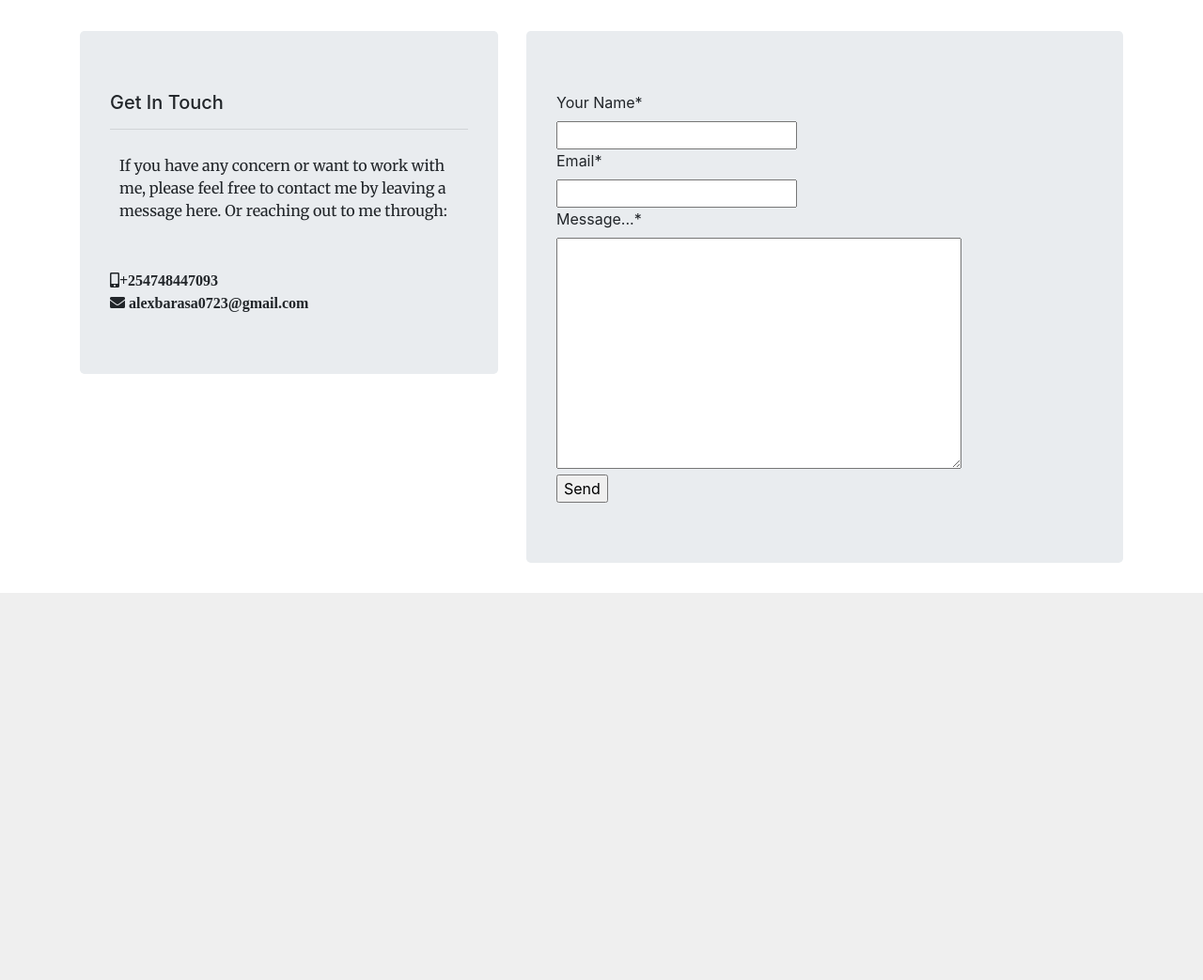
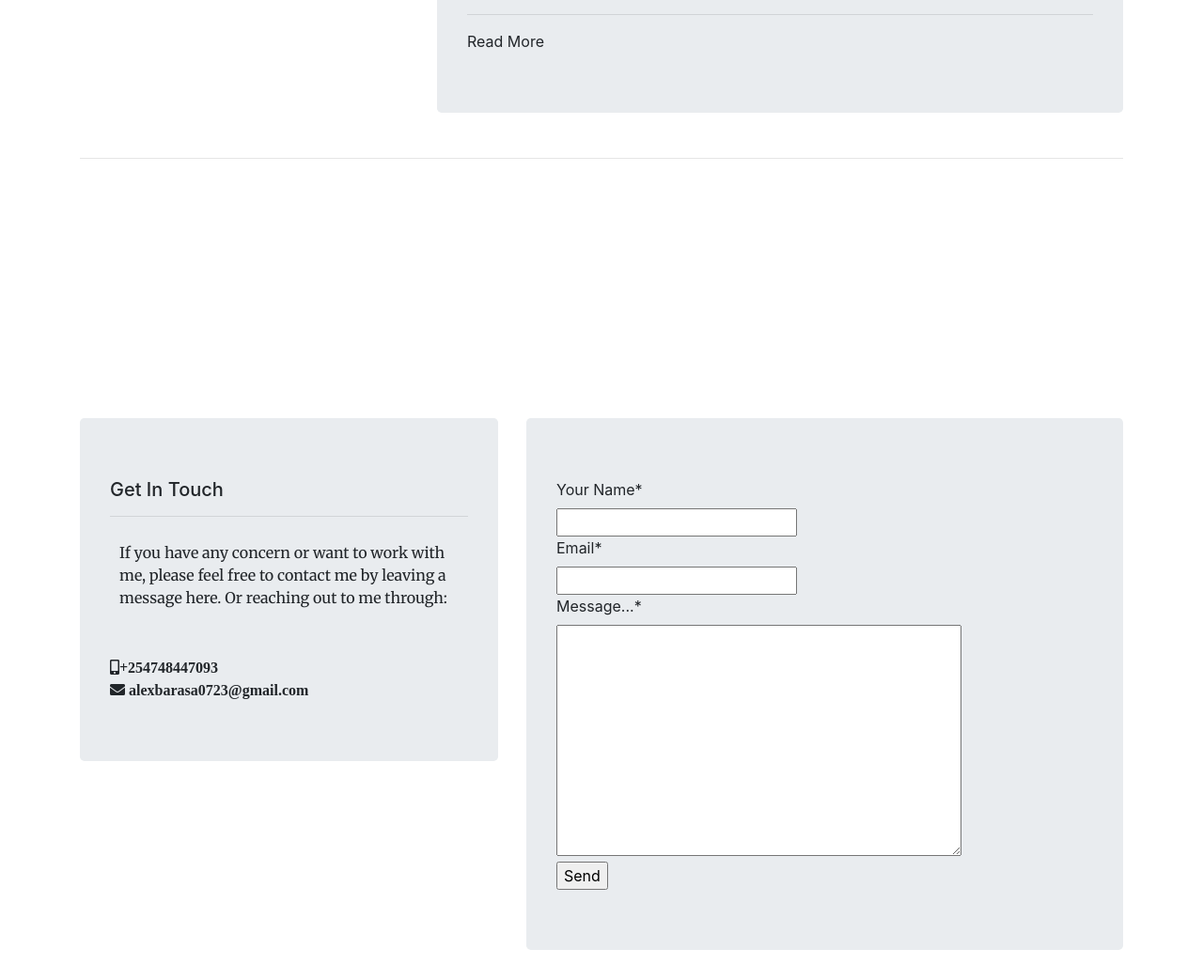
Before and after one commit to ow-tech/myportfolio, a Django app: page / in a window 1280 px wide. Shown: the part 2071-3114 px from the top of the page at 94% size. Before the commit the page ends 2702 px from the top, so only its background shows below. Run offline with Django 3.2, Linux system fonts and the light colour scheme; data that the repository does not hold is empty; some libraries are stand-ins or nearby versions; some web fonts are replaced.

Commit message:
styling of sections and nav top

```diff
--- a/favourite/templates/all-projects/home.html
+++ b/favourite/templates/all-projects/home.html
@@ -4,7 +4,8 @@
 {% block content %}
 {{block.super}}
 <div class="top"></div>
-    <div class="row" id="home">
+<p class='margintop' id='home'></p>
+    <div class="row">
         <div class="col-md-4">
             <div class="jumbotron" >
                 <div class='profile'>
@@ -33,8 +34,10 @@
             </div>
         </div>
     </div>
+    <hr>
+    <p class='margintop'id="about"></p>
     <!-- About section/Page -->
-    <div class="row" id="about">
+    <div class="row" >
         <div class="col-md-4">
             <div class="jumbotron" >
                 <div class='description'>
@@ -45,7 +48,7 @@
                 </div>
             </div>
         </div>
-        <div class ="col-md-8 img">
+        <div class ="col-md-8 img ">
             <div class="jumbotron img">
                 <h4>Skilled In</h4>
                 <hr>
@@ -67,10 +70,11 @@
             </div>
         </div>
     </div>
+    <hr class="">
     <!-- Portfolio section/page -->
-    <div class='margintop' id='portfolio'>
-
-        <div class="row">
+    <p class='margintop'id='portfolio'></p>
+    <div class='margintop' >
+        <div class="row margintop">
             {% for project in projects %}
                 <div class="col-md-4">
                 <!-- Card -->
@@ -103,9 +107,10 @@
 
     </div>
     <!-- Contact section/page -->
+    <p class='margintop'id='portfolio'></p>
     <div class="row" id="contact">
         <div class='col-md-5'>
-            <div class='jumbotron'>
+            <div class='jumbotron marginbottom'>
                 <h5>Get In Touch</h5>
                 <hr>
                 <p>If you have any concern or want to work with me, please feel free to contact me by leaving a message here. Or reaching out to me through:</p>
--- a/favourite/templates/navbar.html
+++ b/favourite/templates/navbar.html
@@ -29,6 +29,12 @@
 				</li>
 			</ul>
 		</div>
+		<div class="box">
+            <span></span>
+            <span></span>
+            <span></span>
+            <span></span>
+        </div>
 	</nav>
 
 </body>
--- a/favourite/urls.py
+++ b/favourite/urls.py
@@ -5,6 +5,6 @@ urlpatterns=[
     path('', views.home, name='home'),
     # path('about', views.about, name='about'),
     # path('portfolio', views.portfolio, name='portfolio'),
-    path('portfolio/(<int:id>)/', views.details, name='details'),
+    path('(<int:id>)/', views.details, name='details'),
     # path('contact', views.contact, name='contact'),
 ]
--- a/static/css/styles.css
+++ b/static/css/styles.css
@@ -117,3 +117,45 @@ nav ul li a:hover{
 .top{
     margin-bottom: 10%;
 }
+.margintop{
+    margin-top: 100px;
+}
+#portfolio{
+    margin-top: 40px;
+}
+.marginbottom{
+    margin-bottom: 40px;
+}
+
+.box{
+    margin-top: 100px;
+    position:absolute;
+    top:50%;
+    left:50%;
+    transform: translate(-50%,-50%);
+}
+.box span{
+    display: block;
+    width:20px;
+    height:20px;
+    border-bottom: 2px solid #fff;
+    border-right: 2px solid  rgb(100, 23, 163) ;
+    transform:rotate(45deg) ;
+    margin:-10px;
+    animation:animate 2s infinite;
+}
+@keyframes animate{
+    0%
+    {
+        opacity:0;
+    }
+    50%
+    {
+        opacity:1;
+    }
+    100%
+    {
+        opacity:0;
+
+    }
+}
```
